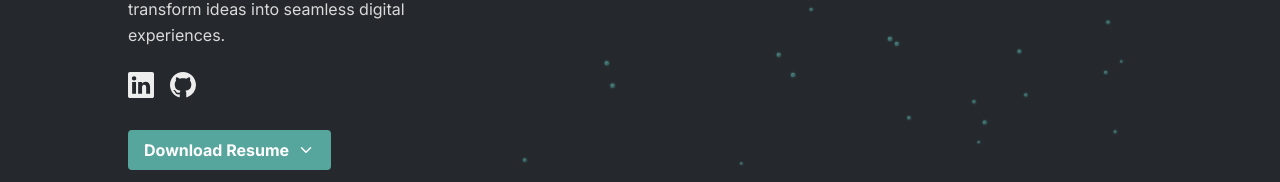
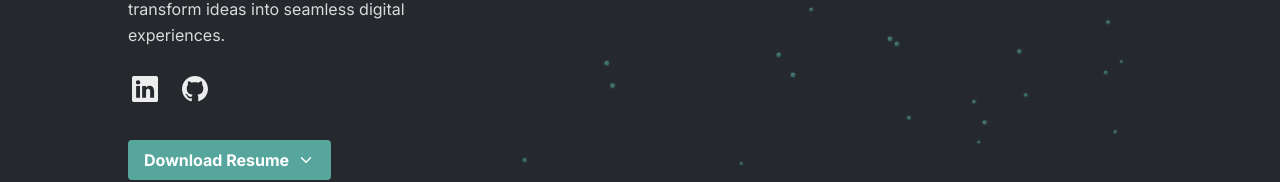
Before and after one commit to jamezaguiar/jamerson-aguiar-portfolio, a Next.js app: page / in a window 1280 px wide. Shown: the part 501-683 px from the top of the page. Built offline with nearby package versions, Linux system fonts and the light colour scheme.

Commit message:
adjusts to links

```diff
--- a/app/contact/contact-client.tsx
+++ b/app/contact/contact-client.tsx
@@ -90,7 +90,7 @@ export function ContactClient() {
           <button
             type="submit"
             disabled={isSubmitting}
-            className="mt-2 w-fit px-6 py-2 bg-accent text-background font-medium rounded-md hover:opacity-90 transition disabled:opacity-70"
+            className="mt-2 w-fit px-6 py-2 bg-accent text-white font-medium rounded-md hover:opacity-90 transition disabled:opacity-70"
           >
             {isSubmitSuccessful
               ? "Message Sent!"
--- a/app/page.tsx
+++ b/app/page.tsx
@@ -37,7 +37,7 @@ export default function Home() {
                 href="https://www.linkedin.com/in/jamezaguiar/"
                 aria-label="LinkedIn profile"
                 target="_blank"
-                className="hover:text-accent transition"
+                className="hover:text-accent transition inline-flex p-1"
               >
                 <LinkedinIcon size={26} />
               </Link>
@@ -47,7 +47,7 @@ export default function Home() {
                 href="https://github.com/jamezaguiar"
                 aria-label="GitHub profile"
                 target="_blank"
-                className="hover:text-accent transition"
+                className="hover:text-accent transition inline-flex p-1"
               >
                 <GitHubIcon size={26} />
               </Link>
```
